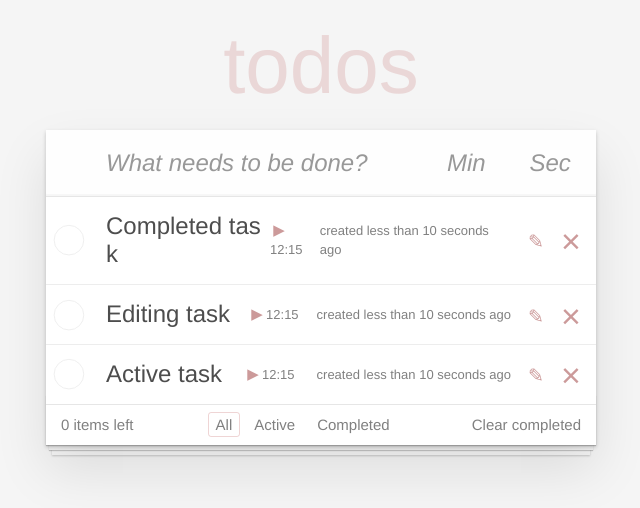
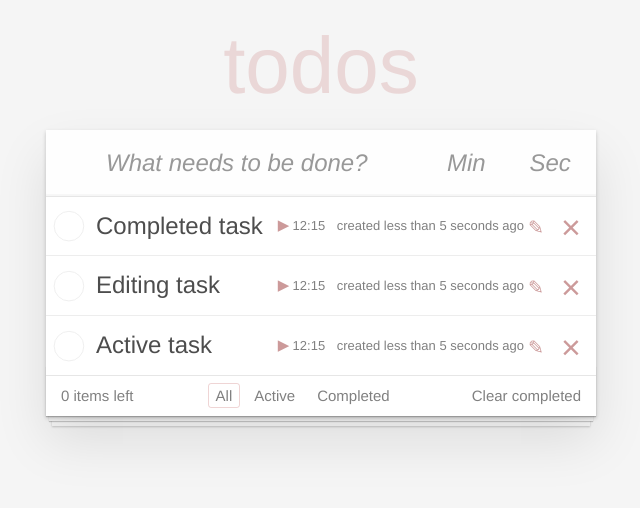
Before and after one commit to A6lock/Kats-todo-React-class-, a React (Create React App) app: page / in a window 1280 px wide. Shown: the top 508 px of the page, without its empty margins (319-959 px from the left). Built offline with nearby package versions, Linux system fonts and the light colour scheme.

Commit message:
timer is done

```diff
--- a/src/components/app/App.js
+++ b/src/components/app/App.js
@@ -24,6 +24,7 @@ export default class App extends Component {
           creationTime: new Date(),
           minValue: 12,
           secValue: 15,
+          timerRunning: false,
         },
         {
           text: 'Editing task',
@@ -33,6 +34,7 @@ export default class App extends Component {
           creationTime: new Date(),
           minValue: 12,
           secValue: 15,
+          timerRunning: false,
         },
         {
           text: 'Active task',
@@ -42,6 +44,7 @@ export default class App extends Component {
           creationTime: new Date(),
           minValue: 12,
           secValue: 15,
+          timerRunning: false,
         },
       ],
       filter: 'All',
@@ -95,7 +98,20 @@ export default class App extends Component {
       creationTime: new Date(),
       minValue: minNumber,
       secValue: secNumber,
+      timerRunning: false,
     };
+  };
+
+  onChangeTimerRunning = (id) => {
+    this.setState(({ data }) => {
+      const newData = data.map((item) => {
+        if (item.id === id) {
+          return { ...item, timerRunning: !item.timerRunning };
+        }
+        return item;
+      });
+      return { data: newData };
+    });
   };
 
   onCreate = (text, min, sec) => {
@@ -146,6 +162,7 @@ export default class App extends Component {
           onEditTaskForm={this.onEditTaskForm}
           onDelete={this.onDelete}
           onComplete={this.onCompleted}
+          onChangeTimerRunning={this.onChangeTimerRunning}
         />
         <Footer
           completedItemCount={completedItemCount}
--- a/src/components/task/task.css
+++ b/src/components/task/task.css
@@ -48,7 +48,9 @@
   display: flex;
   align-items: center;
   justify-content: space-between;
-  padding: 15px 85px 15px 60px;
+  padding: 15px 72px 15px 50px;
+  column-gap: 1px;
+  cursor: pointer;
 }
 
 .todo-list li .label .created {
@@ -72,6 +74,7 @@
   transition: color 0.4s;
   font-weight: 400;
   color: #4d4d4d;
+  width: 167px;
 }
 
 .todo-list li .label .title:hover {
@@ -80,8 +83,6 @@
   max-width: 20ch;
   white-space: unset;
   overflow: unset;
-
-
 }
 
 .todo-list li.completed .label .title {
--- a/src/components/task/task.js
+++ b/src/components/task/task.js
@@ -3,7 +3,6 @@
 /* eslint-disable jsx-a11y/control-has-associated-label */
 import { Component } from 'react';
 import { PropTypes } from 'prop-types';
-import { formatDistanceToNow } from 'date-fns';
 
 import './task.css';
 
@@ -13,6 +12,7 @@ export default class Task extends Component {
     text: '',
     completed: false,
     editing: false,
+    timerRunning: false,
     onEditTask: () => {},
     onDeleteTask: () => {},
     onCompleteTask: () => {},
@@ -23,6 +23,7 @@ export default class Task extends Component {
     text: PropTypes.string,
     completed: PropTypes.bool,
     editing: PropTypes.bool,
+    timerRunning: PropTypes.bool,
     onEditTask: PropTypes.func,
     onDeleteTask: PropTypes.func,
     onCompleteTask: PropTypes.func,
@@ -33,33 +34,59 @@ export default class Task extends Component {
 
     this.state = {
       newTaskLabel: '',
-      afterCreationTime: formatDistanceToNow(this.props.creationTime, { includeSeconds: true }),
       min: this.props.minValue,
       sec: this.props.secValue,
-      timerRunning: false,
     };
   }
 
-  componentDidMount() {
-    this.timerId = setInterval(() => this.timeUpdate(), 1000);
-  }
+  componentDidUpdate() {}
 
   componentWillUnmount() {
-    clearInterval(this.timerId);
+    clearInterval(this.timerID);
   }
 
   onChangeLabel = (e) => {
     this.setState({ newTaskLabel: e.target.value });
   };
 
-  timeUpdate = () => {
-    const { creationTime } = this.props;
-    this.setState({ afterCreationTime: formatDistanceToNow(creationTime, { includeSeconds: true }) });
+  startTimer = () => {
+    this.props.onChangeTimerRunning();
+    this.timerID = setInterval(this.timerDecrement, 10);
   };
 
-  startTimer = () => this.setState({ timerRunning: true });
+  pauseTimer = () => {
+    clearInterval(this.timerID);
+    this.props.onChangeTimerRunning();
+  };
 
-  pauseTimer = () => this.setState({ timerRunning: false });
+  minDecr = () => {
+    const { min } = this.state;
+    if (min > 0) {
+      this.setState({
+        min: min - 1,
+        sec: 59,
+      });
+    }
+  };
+
+  timerDecrement = () => {
+    const { min, sec } = this.state;
+
+    if (this.props.editing) {
+      this.pauseTimer();
+    }
+
+    if (min === 0 && sec === 0) {
+      clearInterval(this.timerID);
+      this.props.onChangeTimerRunning();
+      this.props.onCompleteTask();
+    }
+    if (sec > 0) {
+      this.setState({ sec: sec - 1 });
+    } else {
+      this.minDecr();
+    }
+  };
 
   onEditTaskForm = (e) => {
     const { onEditTaskForm, id } = this.props;
@@ -73,8 +100,9 @@ export default class Task extends Component {
   };
 
   render() {
-    const { text, completed, editing, onEditTask, onDeleteTask, onCompleteTask } = this.props;
-    const { afterCreationTime, newTaskLabel, min, sec, timerRunning } = this.state;
+    const { text, completed, editing, onEditTask, onDeleteTask, onCompleteTask, afterCreationTime, timerRunning } =
+      this.props;
+    const { newTaskLabel, min, sec } = this.state;
 
     // eslint-disable-next-line no-nested-ternary
     const classListItem = completed ? 'completed' : editing ? 'editing' : null;
@@ -89,17 +117,17 @@ export default class Task extends Component {
         <div className="view">
           <input className="toggle" type="checkbox" checked={completed} onClick={onCompleteTask} readOnly />
           {/* eslint-disable-next-line jsx-a11y/label-has-associated-control */}
-          <label>
+          <div className="label">
             {/* eslint-disable-next-line jsx-a11y/no-static-element-interactions */}
-            <span className="description" onClick={onCompleteTask} onKeyDown={onCompleteTask}>
+            <span className="title" onClick={onCompleteTask} onKeyDown={onCompleteTask}>
               {text}
             </span>
             <span className="created">
               {buttonType}
-              {min}:{sec}
+              {min > 9 ? min : `0${min}`}:{sec > 9 ? sec : `0${sec}`}
             </span>
             <span className="created">created {afterCreationTime} ago</span>
-          </label>
+          </div>
           <button type="button" className="icon icon-edit" onClick={onEditTask} aria-label="Edit button" />
           <button type="button" className="icon icon-destroy" onClick={onDeleteTask} aria-label="Delete button" />
         </div>
--- a/src/components/taskList/taskList.css
+++ b/src/components/taskList/taskList.css
@@ -115,6 +115,11 @@
 	margin-bottom: -1px;
 }
 
+.todo-list li.completed .label .title {
+  color: #cdcdcd;
+  text-decoration: line-through;
+}
+
 @media screen and (-webkit-min-device-pixel-ratio:0) {
 	.toggle-all,
 	.todo-list li .toggle {
--- a/src/components/taskList/taskList.js
+++ b/src/components/taskList/taskList.js
@@ -1,5 +1,6 @@
 import { Component } from 'react';
 import { PropTypes } from 'prop-types';
+import { formatDistanceToNow } from 'date-fns';
 
 import Task from '../task/task';
 
@@ -24,18 +25,21 @@ export default class TaskList extends Component {
   };
 
   render() {
-    const { onEdit, onDelete, onComplete, onEditTaskForm, data } = this.props;
+    const { onEdit, onDelete, onComplete, onEditTaskForm, data, onChangeTimerRunning } = this.props;
 
     const newData = data.map((item) => {
       const { id, ...itemProps } = item;
+      const afterCreationTime = formatDistanceToNow(itemProps.creationTime, { includeSeconds: true });
       return (
         <Task
           key={id}
           onEditTask={() => onEdit(id)}
           onDeleteTask={() => onDelete(id)}
           onCompleteTask={() => onComplete(id)}
+          onChangeTimerRunning={() => onChangeTimerRunning(id)}
           onEditTaskForm={onEditTaskForm}
           id={id}
+          afterCreationTime={afterCreationTime}
           {...itemProps}
         />
       );
```
